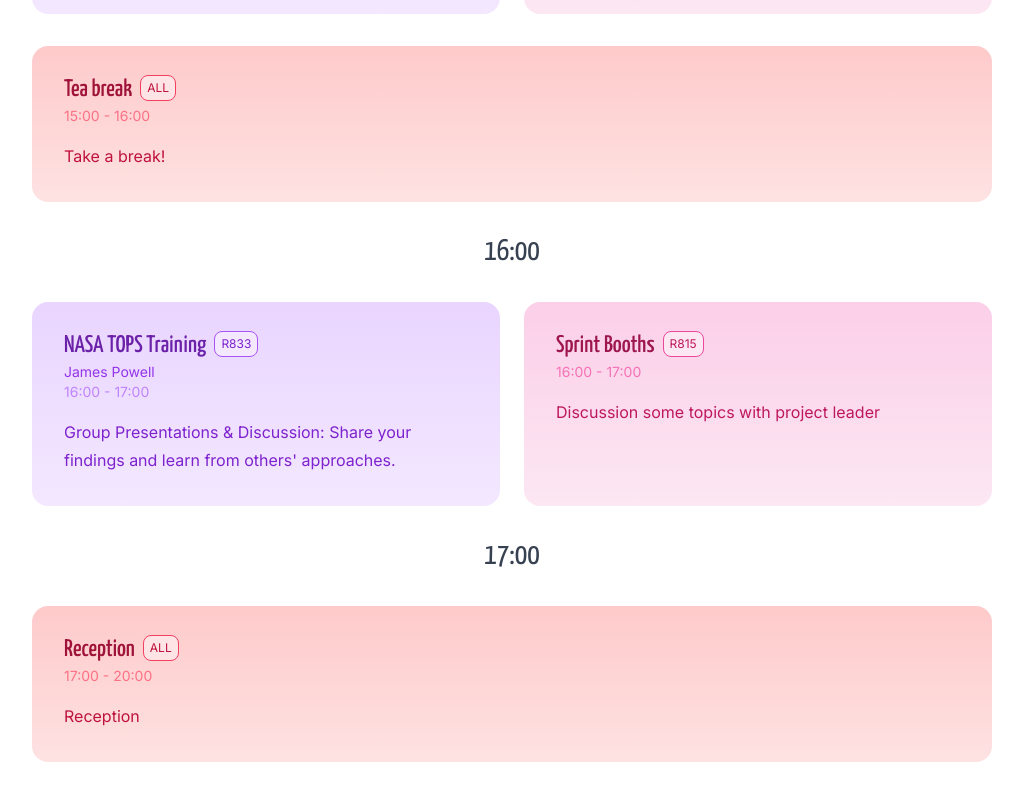
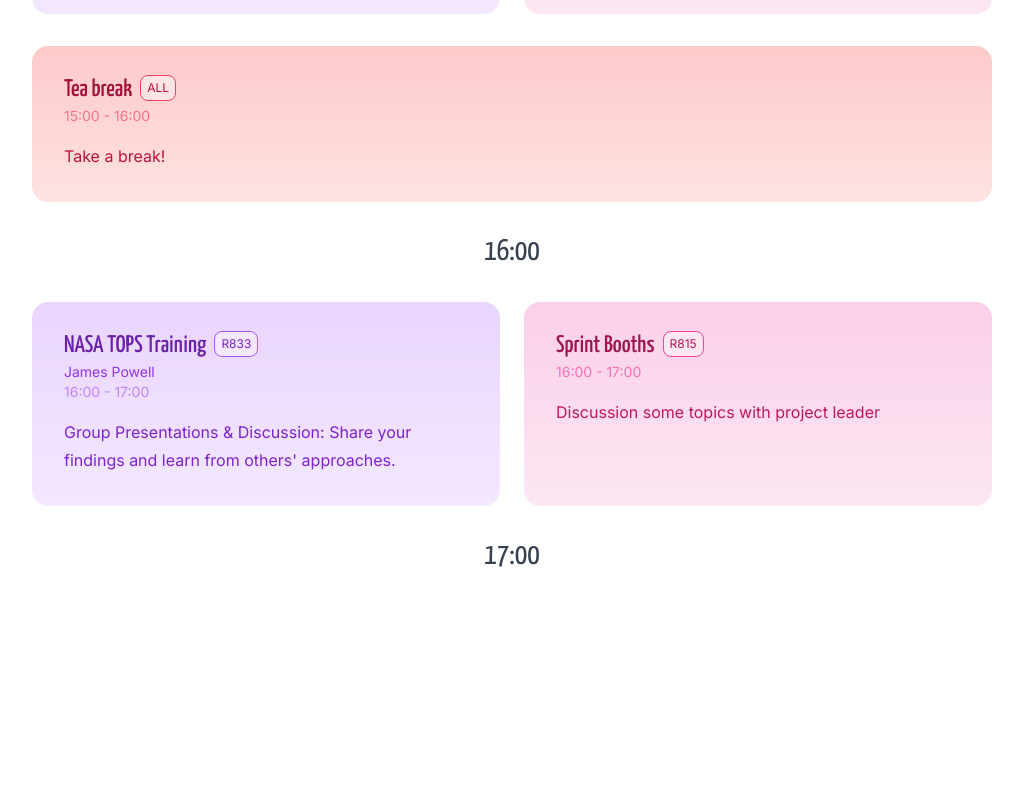
Before and after one commit to sciwork/swconf2024, a Next.js app: page /program in a window 1280 px wide. Shown: the part 3366-4166 px from the top of the page, without its empty margins (128-1151 px from the left). After the commit the page ends 4068 px from the top, so only its background shows below. Built offline with nearby package versions, Linux system fonts and the light colour scheme.

Commit message:
feat: remove reception (#29)

```diff
--- a/app/program/page.tsx
+++ b/app/program/page.tsx
@@ -209,16 +209,6 @@
           />
         </div>
         <ScheduleTime time="17:00" />
-        <TalkInfoCard
-          talk={{
-            title: "Reception",
-            description: "Reception",
-            room: "All",
-            start: "17:00",
-            end: "20:00",
-          }}
-          variant="general"
-        />
       </TaskInfoList>
     </Article>
   );
```
